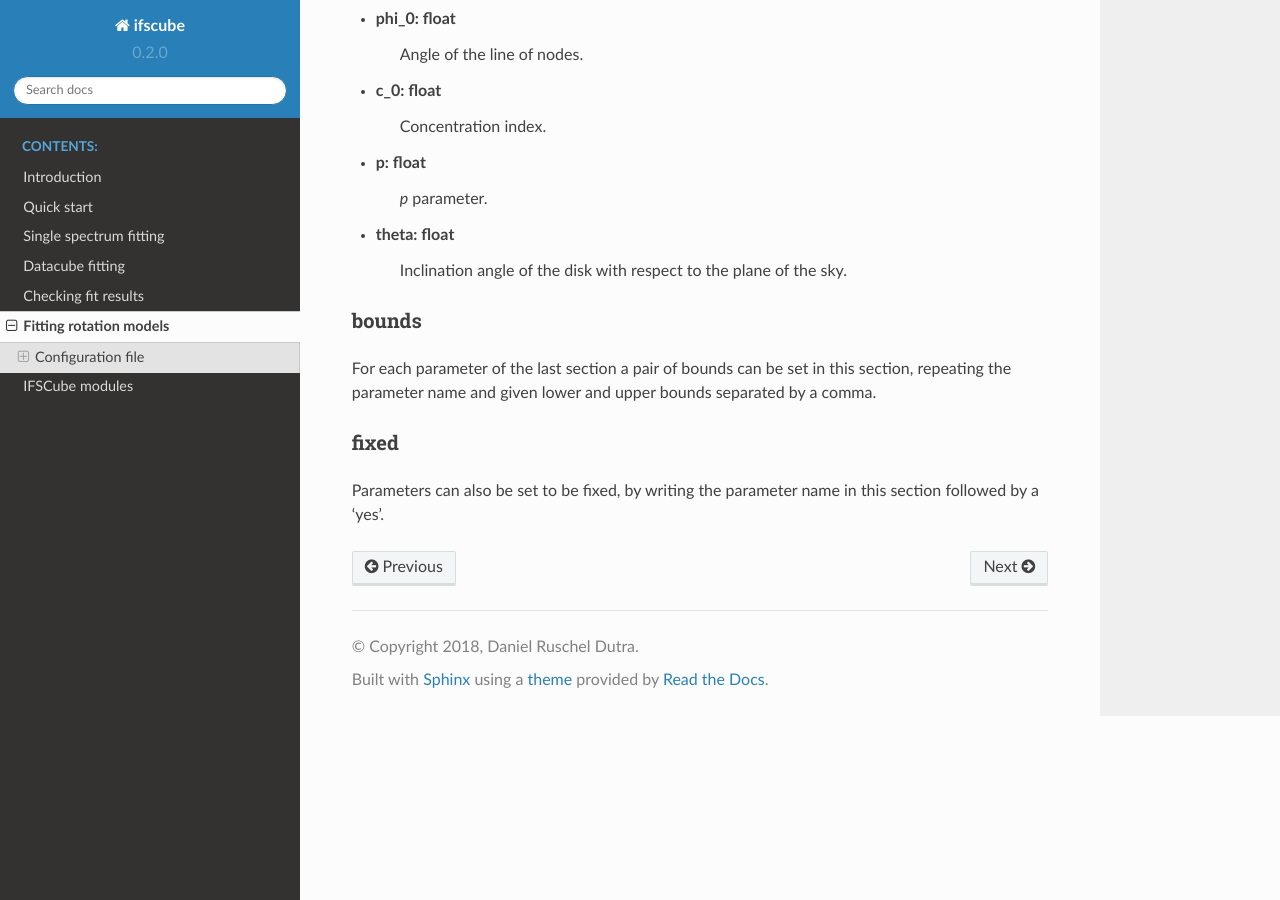
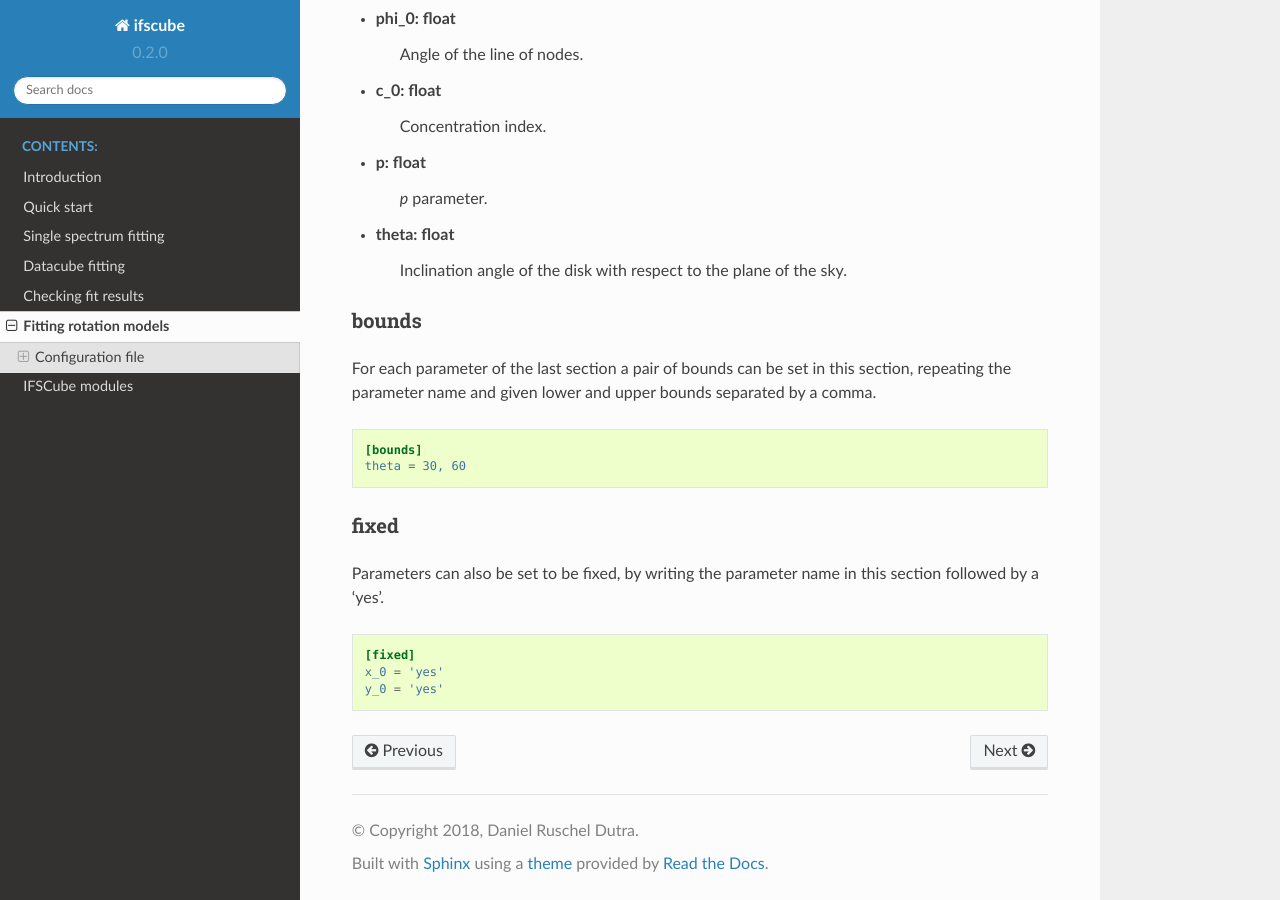
Before and after one commit to danielrd6/ifscube, a Sphinx documentation site: the page built from docs/rotation.rst, in a window 1280 px wide and 900 px high, scrolled down 1363 px. Built offline with Sphinx 7.4.7 and the Read the Docs theme 2.0.0, drawn with Linux system fonts in a browser that asks for light colours.

Commit message:
Additions to the documentation of fit_rotation.

```diff
--- a/docs/rotation.rst
+++ b/docs/rotation.rst
@@ -69,8 +69,19 @@ bounds
 For each parameter of the last section a pair of bounds can be set in this section,
 repeating the parameter name and given lower and upper bounds separated by a comma.
 
+.. code-block:: ini
+
+    [bounds]
+    theta = 30, 60
+
 fixed
 *****
 
 Parameters can also be set to be fixed, by writing the parameter name in this section
 followed by a 'yes'.
+
+.. code-block:: ini
+
+    [fixed]
+    x_0 = 'yes'
+    y_0 = 'yes'
```
